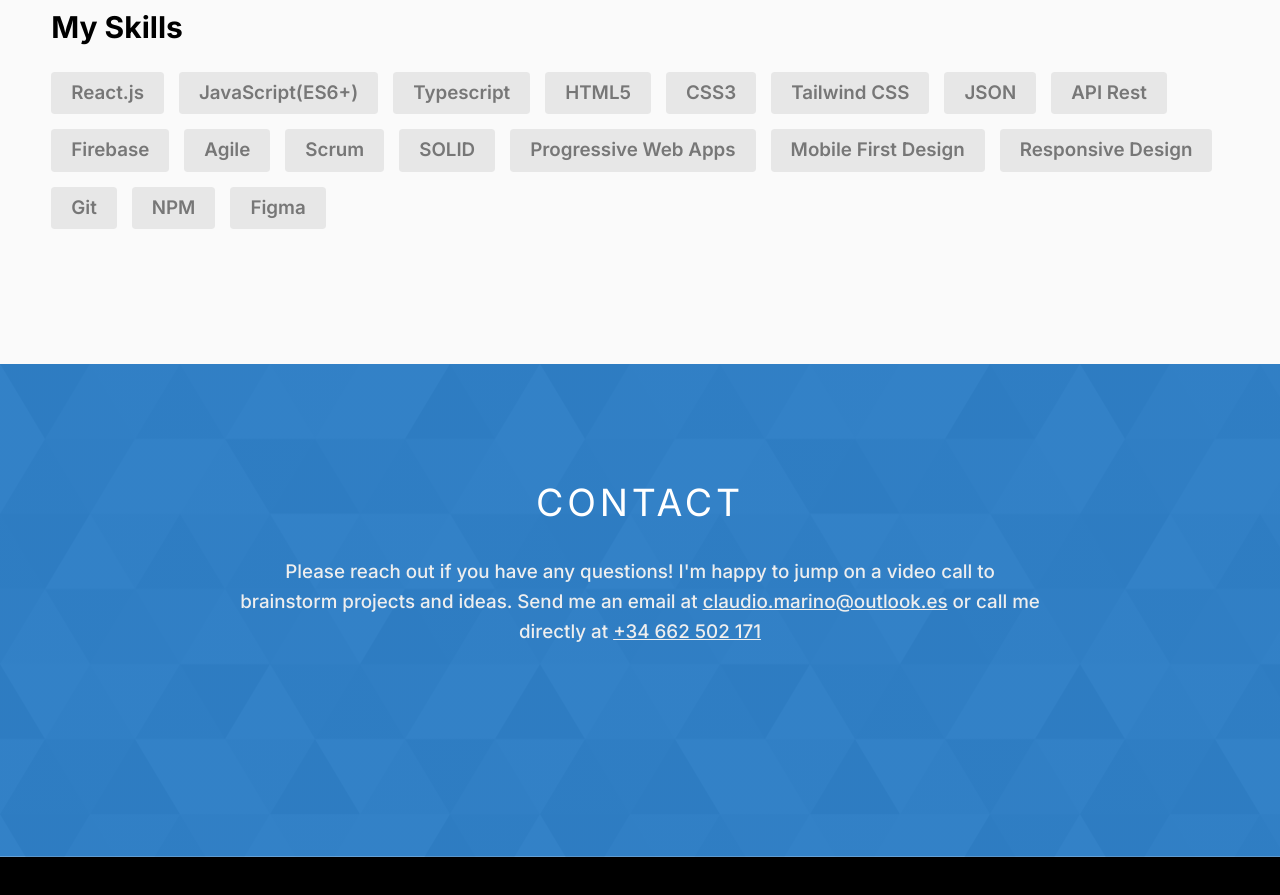
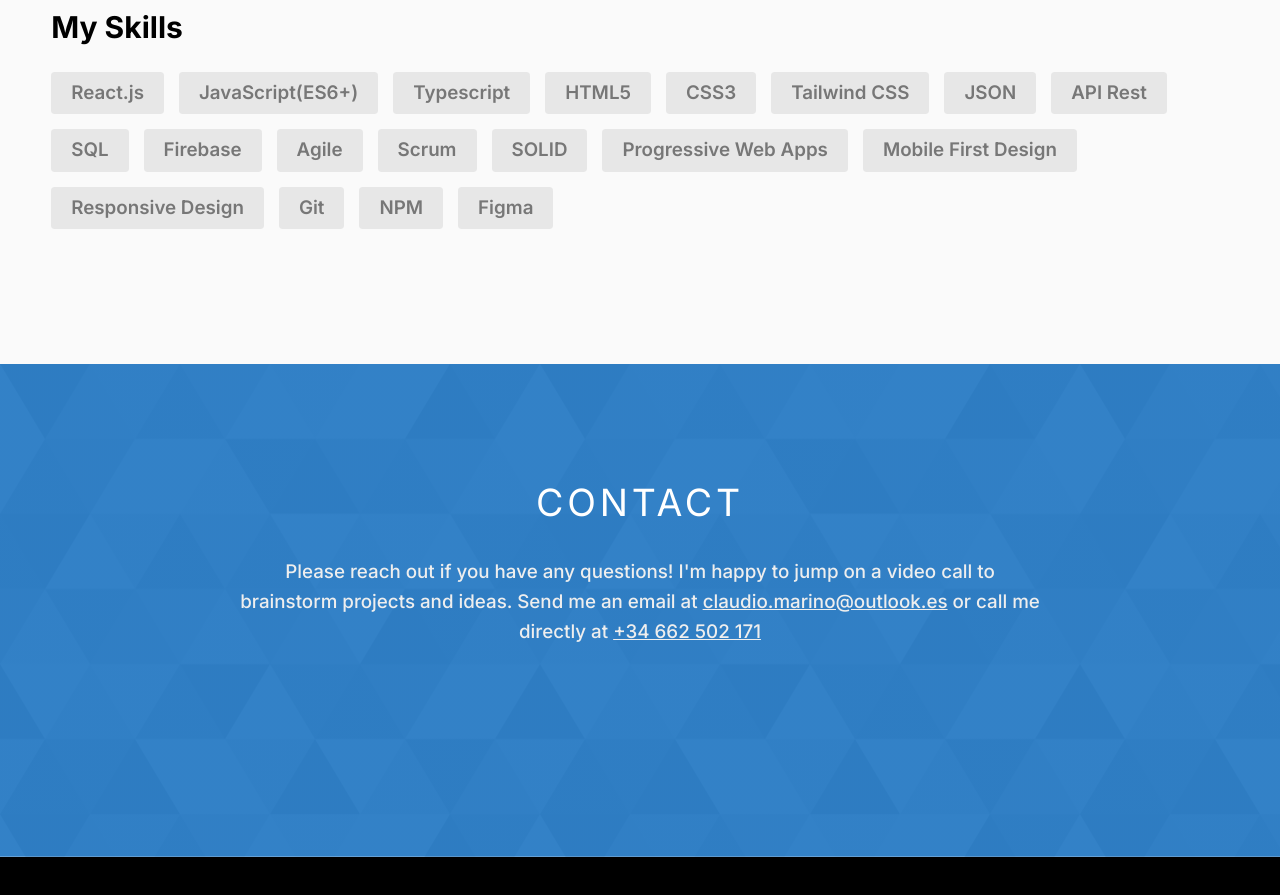
Before and after one commit to claudiomavi/newPortfolio, a React (Vite) app: page / in a window 1280 px wide. Shown: the part 3520-4415 px from the top of the page. Built offline with nearby package versions, Linux system fonts and the light colour scheme.

Commit message:
Agregar "SQL" a la lista de habilidades

```diff
--- a/src/datas/skills.js
+++ b/src/datas/skills.js
@@ -7,6 +7,7 @@
   "Tailwind CSS",
   "JSON",
   "API Rest",
+  "SQL",
   "Firebase",
   "Agile",
   "Scrum",
```
